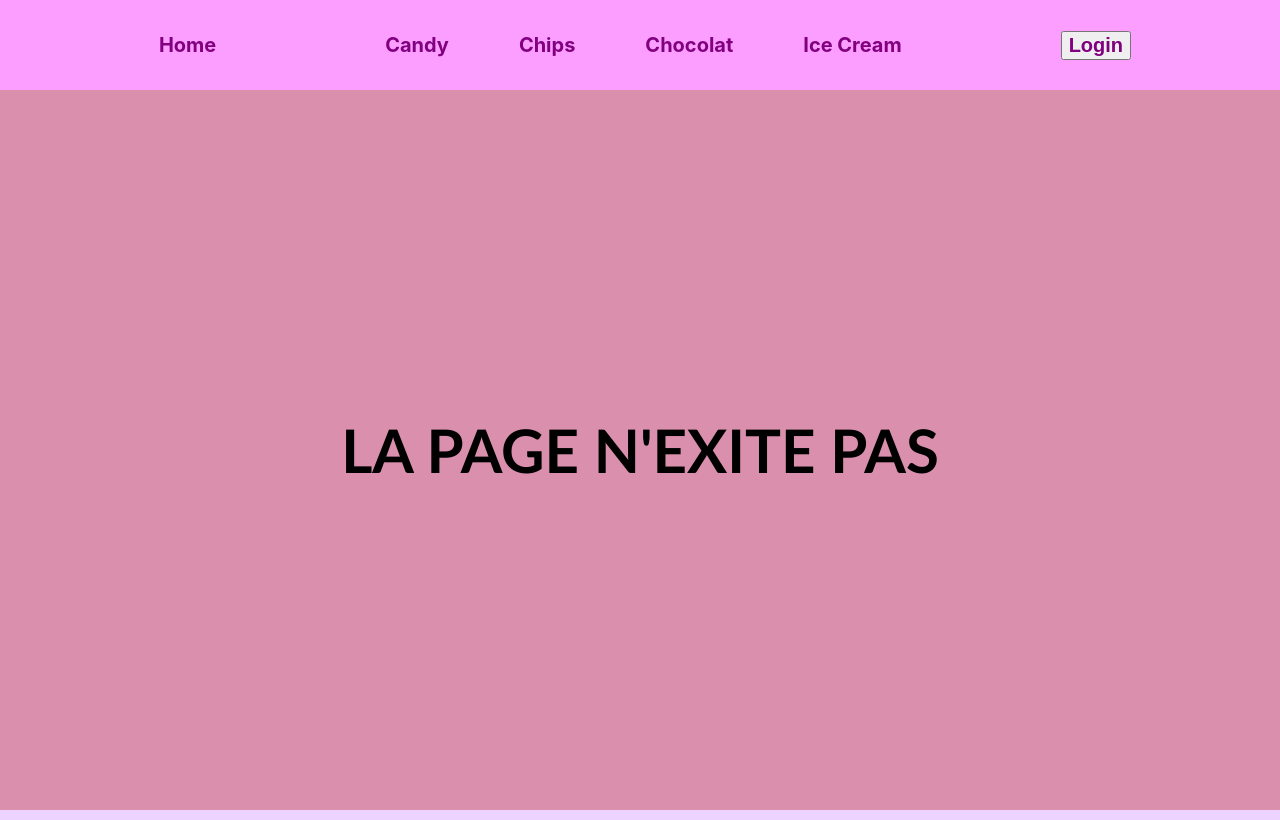
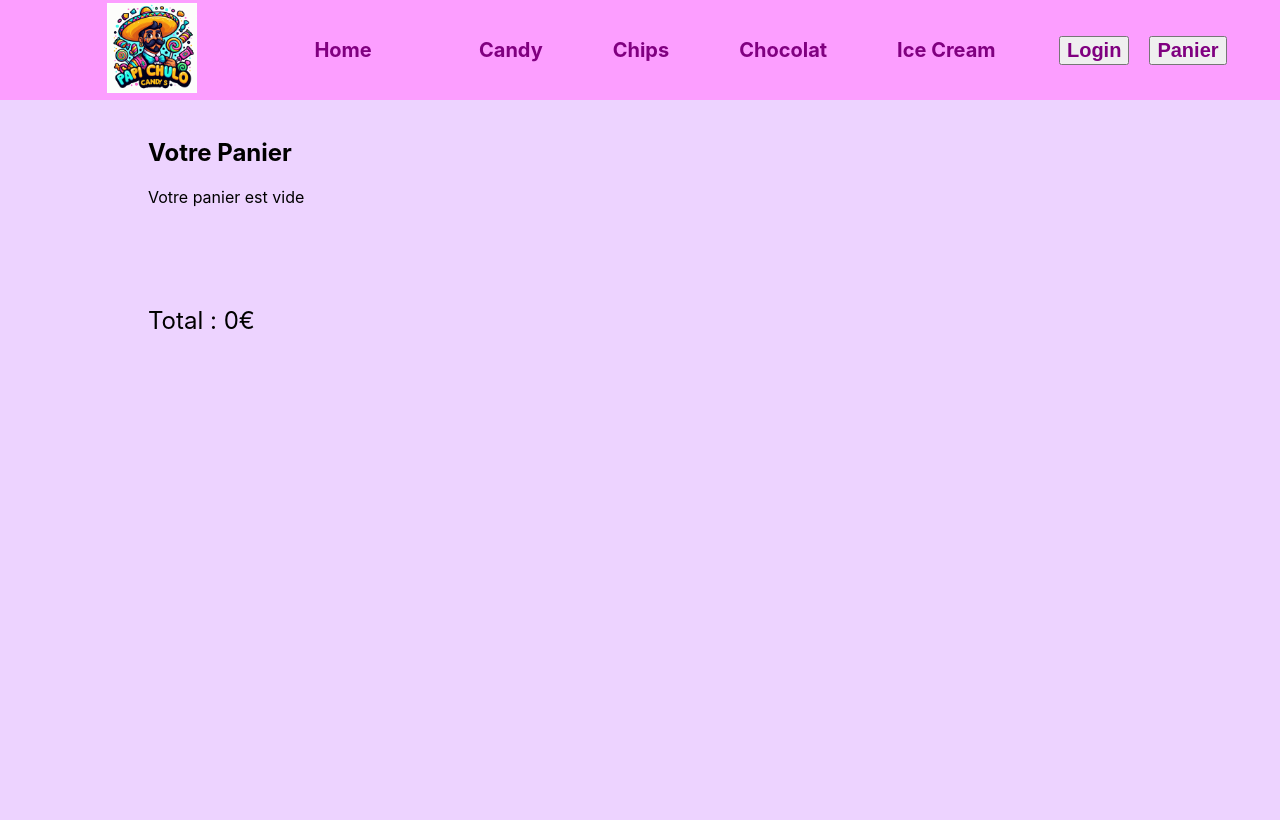
Before and after one commit to MadaraUshiwa/EmersonAbdelProjet, a React (Create React App) app: page /Panier in a window 1280 px wide. Built offline with nearby package versions, Linux system fonts and the light colour scheme; a web font is replaced by a local one.

Commit message:
panier fait

```diff
--- a/src/App.css
+++ b/src/App.css
@@ -7,9 +7,9 @@
 .content{
   height: 90dvh;
   width: 100%;
-  display: flex;
+  /* display: flex;
   justify-content: center;
-  align-items: center;
+  align-items: center; */
   /* background-color: lightblue; */
 }
 ul{
@@ -57,3 +57,18 @@ li{
   width: 100%;
   background: rgb(252, 158, 255);
 }
+
+.logositeimg{
+  height: 90px;
+  width: 90px;
+  margin: 0 20px;
+}
+
+.test-panier{
+  display: flex;
+  align-items: center;
+  justify-content: center;
+  height: 100px;
+  width: 100px;
+  gap: 20px;
+}
--- a/src/App.jsx
+++ b/src/App.jsx
@@ -6,10 +6,12 @@ import Categorie from './components/Categorie/Categorie'
 import Panier from './components/Panier/Panier'
 import Produit_details from './components/ProduitDetail/ProduitDetail'
 import Error from './components/Error/error';
+
 function App() {
     return (
         <div className='App'>
             <div className="nav">
+            <div className='logosite'><img className='logositeimg' src="/img/logosite.jpg" alt="" /></div>
                 <div className="">
                     <Link className='Link' to={"/"}>Home</Link>
                 </div>
@@ -21,10 +23,14 @@ function App() {
                         <li><Link className='Link' to={"Category/Ice Cream"}>Ice Cream</Link></li>
                     </ul>
                 </nav>
-                <div className="">
+                <div className="test-panier">
                     <button className=''>
                     <Link  className='Link2'to={"Login"}>Login</Link>
                     </button>
+                    <button>
+                    <Link  className='Link2'to={"Panier"}>Panier</Link>
+                    </button>
+
                 </div>
             </div>
             <div className="content">
@@ -33,6 +39,7 @@ function App() {
                     <Route path='Category/:category' element={<Categorie />}/>
                     <Route path='Category/:category/details/:id/:brand/:produit' element={<Produit_details/>}/>
                     <Route path='Login' element={<Connexion/>}/>
+                    <Route path='Panier' element={<Panier/>}/>
                     <Route path='*' element={<Error />}/>
                 </Routes>
                 <Outlet/>
--- a/src/components/Panier/Panier.css
+++ b/src/components/Panier/Panier.css
@@ -0,0 +1,55 @@
+.panier-principale{
+    display: flex;
+    justify-content: center;
+    width: 100%;
+}
+
+
+
+.panier {
+    width: 80%;
+    padding: 20px;
+    box-sizing: border-box;
+    height: 600px;
+    padding-top: 3%;
+}
+
+  .panier h2 {
+    margin: 0 0 20px 0;
+    font-size: 24px;
+  }
+
+  .panier-item {
+    display: flex;
+    align-items: center;
+    margin-bottom: 20px;
+  }
+
+  .panier-item img {
+    width: 50px;
+    height: 50px;
+    margin-right: 20px;
+  }
+
+  .panier-item h3 {
+    margin: 0;
+    font-size: 18px;
+  }
+
+  .panier-item p {
+    margin: 5px 0;
+    font-size: 14px;
+  }
+
+.panier-total{
+    display: flex;
+    justify-content: space-between;
+    margin: 20px 0;
+    font-size: 24px;
+    margin-top: 10%;
+}
+
+.panier-total p {
+    margin: 0;
+
+}
--- a/src/components/Panier/Panier.jsx
+++ b/src/components/Panier/Panier.jsx
@@ -0,0 +1,46 @@
+import React from 'react';
+import { useSelector } from 'react-redux';
+import { useDispatch } from 'react-redux';
+import { DecreseQuantity, increaseQuantity, removeFromCart } from '../../features/DataSlice/DataSlice';
+import './Panier.css';
+
+const Panier = () => {
+const dispatch = useDispatch();
+const panier = useSelector((state) => state.data.panier);
+
+const total = panier.reduce((sum, item) => sum + item.prix * item.quantite, 0);
+    console.log(panier);
+  return (
+    <div className="panier-principale">
+        <div className="panier">
+        <h2>Votre Panier</h2>
+        {panier.length === 0 ? (
+            <p>Votre panier est vide</p>
+        ) : (
+            panier.map((item) => (
+            <div key={item.id} className="panier-item">
+                <img src={item.img} alt={item.name} />
+            <div>
+                <h3>{item.name}</h3>
+                <p>{item.brand}</p>
+                <p>{item.prix}€</p>
+                <p>Quantité : {item.quantite}</p>
+            </div>
+            <div>
+                <button onClick={() => dispatch(increaseQuantity(item))}>+</button>
+                <button onClick={() => dispatch(DecreseQuantity(item))}>-</button>
+                <button onClick={() => dispatch(removeFromCart(item))}>Supprimer</button>
+            </div>
+            </div>
+            ))
+        )}
+        <div className='panier-total'>
+            <p>Total : {total}€</p>
+        </div>
+        </div>
+
+    </div>
+  );
+};
+
+export default Panier;
--- a/src/components/ProduitDetail/ProduitDetail.jsx
+++ b/src/components/ProduitDetail/ProduitDetail.jsx
@@ -3,9 +3,16 @@ import React from 'react'
 import { Add_to_pannier } from '../../features/DataSlice/DataSlice';
 import {useDispatch, useSelector} from 'react-redux'
 import { useParams, Link } from 'react-router-dom'
+
+
 export default function ProduitDetail() {
+  const dispatch = useDispatch();
+  const {category,brand,id,produit}= useParams()
+
+  const handleAddToCart = () => {
+    dispatch(Add_to_pannier(sub_data.produits[id]));
+  };
  const sub_data = useSelector((state)=>state.data)
- const {category,brand,id,produit}= useParams()
  console.log();
   return (
     <>
@@ -46,7 +53,9 @@ export default function ProduitDetail() {
              <span>Le Nutri-Score est une représentation visuelle du tableau des valeurs nutritionnelles.</span>
              <Link className='Link_nutri'>Plus d'infos sur Nutri-Score</Link>
             </div>
-            <button className='btn_add' onClick={''}><span>Ajouter</span><span>+</span></button>
+            <button className='btn_add' onClick={handleAddToCart}>
+              <span>Ajouter</span><span>+</span>
+            </button>
            </div>
           </div>
          </div>
--- a/src/features/DataSlice/DataSlice.js
+++ b/src/features/DataSlice/DataSlice.js
@@ -7,10 +7,42 @@ export const dataSlice = createSlice({
   panier : []
  },
  reducers : {
-  Add_to_pannier : ((state,action)=>{
-   state.panier = [...state.panier,action.payload]
-  })
- }
+    Add_to_pannier: (state, action) => {
+      const itemIndex = state.panier.findIndex(
+        (item) => item.id === action.payload.id
+      );
+
+      if (itemIndex >= 0) {
+        state.panier[itemIndex].quantite += 1;
+      } else {
+        state.panier.push({ ...action.payload, quantite: 1 });
+      }
+    },
+    increaseQuantity: (state, action) => {
+        const itemIndex = state.panier.findIndex(
+          (item) => item.id === action.payload.id
+        );
+
+        if (itemIndex >= 0) {
+          state.panier[itemIndex].quantite += 1;
+        }
+      },
+    DecreseQuantity: (state, action) => {
+        const itemIndex = state.panier.findIndex(
+          (item) => item.id === action.payload.id
+        );
+
+        if (itemIndex >= 0) {
+          state.panier[itemIndex].quantite -= 1;
+        }
+      },
+    removeFromCart: (state, action) => {
+        state.panier = state.panier.filter(
+          (item) => item.id !== action.payload.id
+        );
+    },
+  },
 })
-export const {Add_to_pannier} = dataSlice.actions
+
+export const { Add_to_pannier, increaseQuantity, removeFromCart, DecreseQuantity } = dataSlice.actions;
 export default dataSlice.reducer
```
Also changed, not shown: public/img/logosite.jpg (added).
